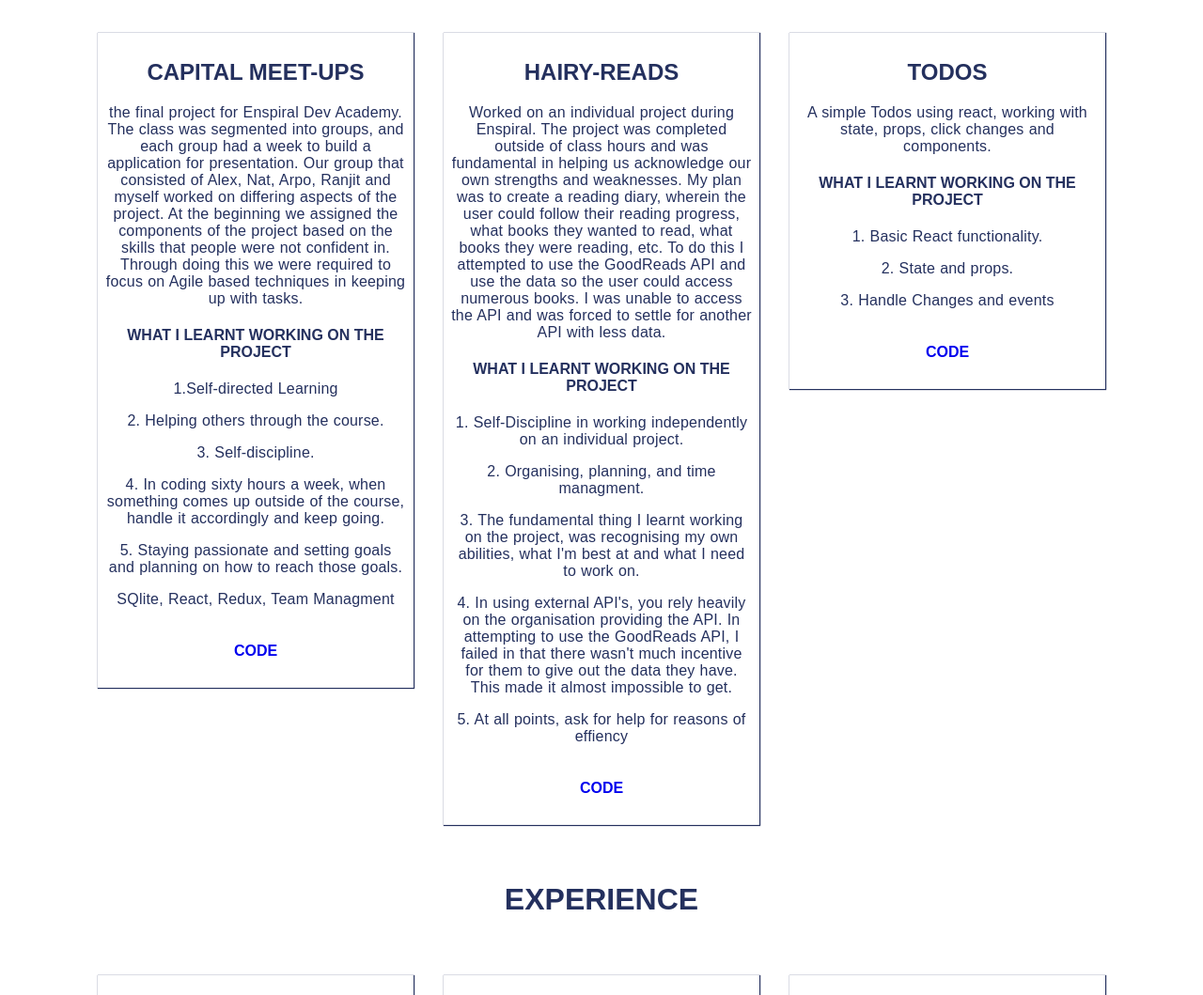
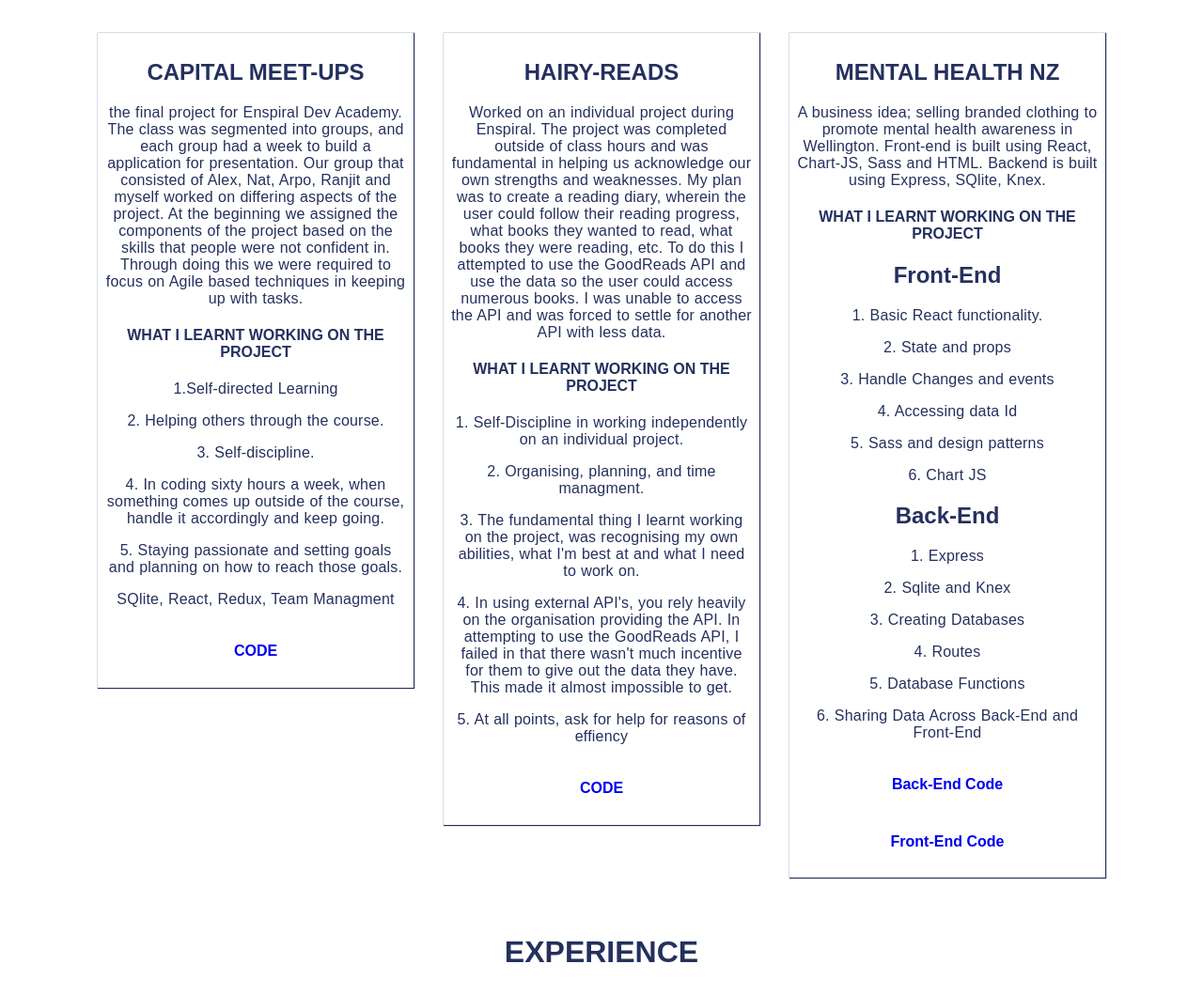
Before and after one commit to HarryCandlish/Portfolio-Gatsby, a Gatsby site: page / in a window 1280 px wide. Shown: the part 574-1633 px from the top of the page at 94% size. Built offline with nearby package versions, Linux system fonts and the light colour scheme; Gatsby itself is replaced by a stand-in of ours.

Commit message:
added in mental health nz

```diff
--- a/src/pages/index.js
+++ b/src/pages/index.js
@@ -87,18 +87,34 @@ const IndexPage = () => {
             </a>
           </li>
           <li className={homeStyles.project}>
-            <h2>TODOS</h2>
+            <h2>MENTAL HEALTH NZ</h2>
             <p>
-              A simple Todos using react, working with state, props, click
-              changes and components.
+              A business idea; selling branded clothing to promote mental health
+              awareness in Wellington. Front-end is built using React, Chart-JS,
+              Sass and HTML. Backend is built using Express, SQlite, Knex.
             </p>
             <h4>WHAT I LEARNT WORKING ON THE PROJECT</h4>
+            <h2>Front-End</h2>
             <p className={homeStyles.lists}>1. Basic React functionality.</p>
-            <p>2. State and props.</p>
+            <p>2. State and props</p>
             <p>3. Handle Changes and events</p>
+            <p>4. Accessing data Id</p>
+            <p>5. Sass and design patterns</p>
+            <p>6. Chart JS</p>
+            <h2>Back-End</h2>
+            <p className={homeStyles.lists}>1. Express</p>
+            <p>2. Sqlite and Knex</p>
+            <p>3. Creating Databases</p>
+            <p>4. Routes</p>
+            <p>5. Database Functions</p>
+            <p>6. Sharing Data Across Back-End and Front-End</p>
 
-            <a href="https://github.com/HarryCandlish/todos-react">
-              <h4>CODE</h4>
+            <a href="https://github.com/HarryCandlish/MentalHealth_NZ_BackEnd">
+              {" "}
+              <h4>Back-End Code</h4>{" "}
+            </a>
+            <a href="https://github.com/HarryCandlish/MentalHealth_NZ_Front">
+              <h4>Front-End Code</h4>
             </a>
           </li>
         </ol>
```
